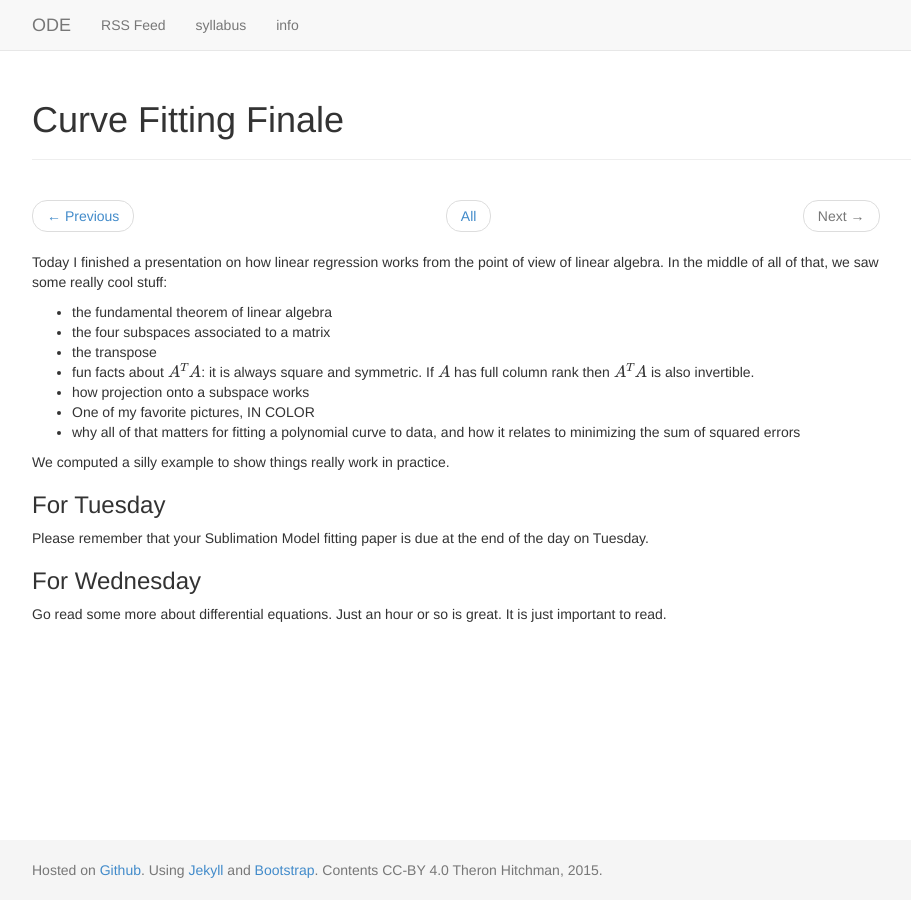
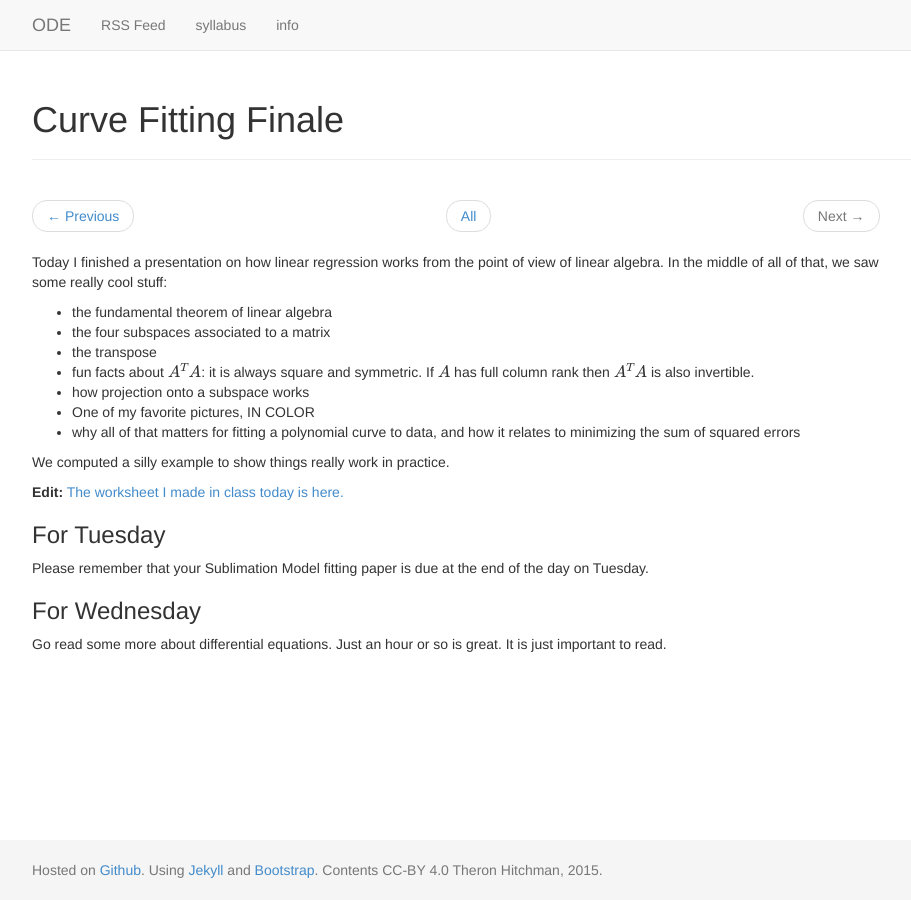
Before and after one commit to theronhitchman/ordinary-differential-equations, a Jekyll site: the page built from _posts/2016-09-02-Curve-Fitting-Finale.md, in a window 1280 px wide. Shown: the whole page, without its empty margins (38-949 px from the left). Built offline with Jekyll 4.4.1, drawn with Linux system fonts in a browser that asks for light colours; nearby versions of some CDN libraries; formulas are drawn with MathJax 3.

Commit message:
update 9/2 post with smc link

```diff
--- a/_posts/2016-09-02-Curve-Fitting-Finale.md
+++ b/_posts/2016-09-02-Curve-Fitting-Finale.md
@@ -19,6 +19,8 @@ view of linear algebra. In the middle of all of that, we saw some really cool st
 
 We computed a silly example to show things really work in practice.
 
+<strong>Edit:</strong> [The worksheet I made in class today is here.](https://cloud.sagemath.com/projects/36700d99-c2a8-4515-86e5-c925d1af1355/files/2016-09-02-142940.sagews)
+
 ### For Tuesday
 
 Please remember that your Sublimation Model fitting paper is due at the end of the
```
